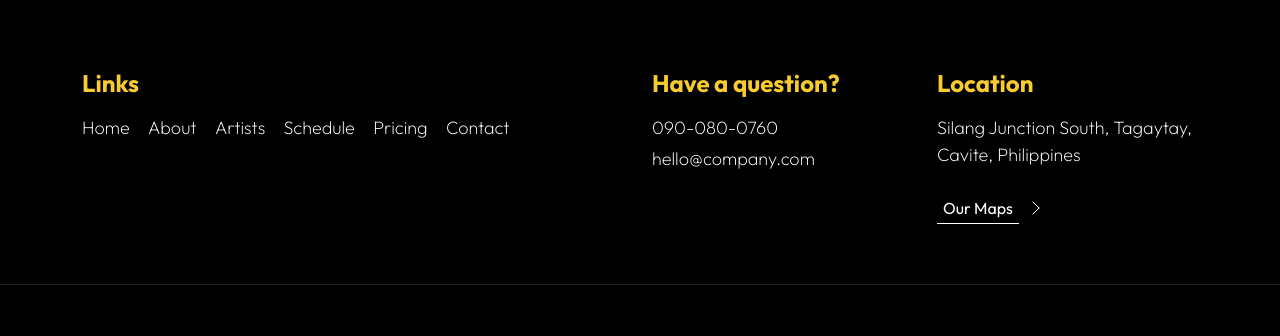
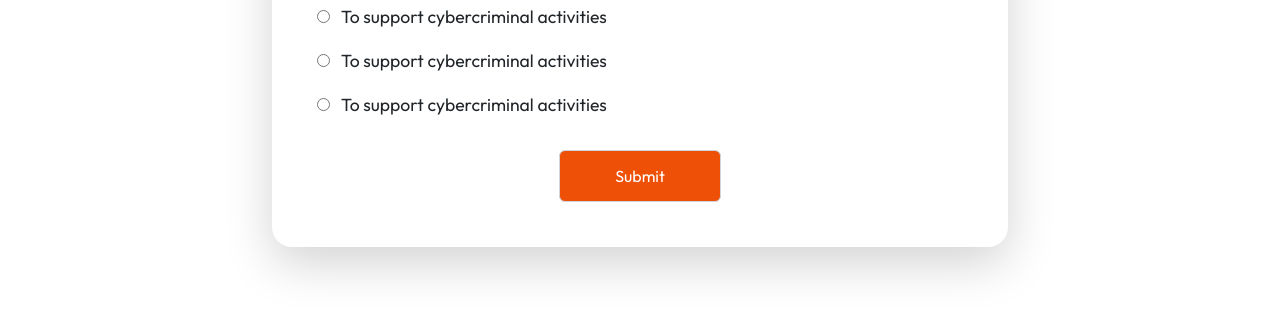
Before and after one commit to tusmun3105/WEBHACKT, a Flask app: template webHackt/templates/trial.html in a window 1280 px wide. Shown: the part 560-896 px from the top of the page. Run offline with Flask 3, Linux system fonts and the light colour scheme; the template is opened without the code that fills it, so the values that code supplies are empty; some libraries are stand-ins or nearby versions.

Commit message:
Add functionality to check answer and change question

```diff
--- a/webHackt/app.py
+++ b/webHackt/app.py
@@ -8,5 +8,9 @@
 def hello():
     return render_template('quiz.html')
 
+@app.route("/trial")
+def trial():
+    return render_template('trial.html')
+
 if __name__ == '__main__':
    app.run(debug = True)
--- a/webHackt/static/js/quiz.js
+++ b/webHackt/static/js/quiz.js
@@ -1,10 +1,9 @@
-$(document).ready(function(){
 const questions = [
     {
-            question: "What is the capital of France?",
+        question: "Why is it important for users to be cautious about the websites they visit and verify website URLs??",
         type : "text",
-            choices: ["London", "Berlin", "Madrid", "Paris"],
-            correctAnswer: "Paris",
+        choices: ["To support cybercriminal activities", "Try to give money", "To prevent fraud", "Paris"],
+        correctAnswer: "To support cybercriminal activities",
         path:" "
     },
     {
@@ -31,16 +30,47 @@
 
 ];
 
-    function checkAnswer(){
-        const selectedChoice = document.querySelector('input[name="choice"]:checked');
+let currentQuestionIndex = 0;
+
+function showQuestion() {
+    const currentQuestion = questions[currentQuestionIndex];
+    questionText.textContent = currentQuestion.question;
+    let quizHeader = "<h1 id=\"questionText\">Why is it important for users to be cautious about the websites they visit and verify website URLs?</h1>";
 
 }
 
-    $("button.trial").click(function(){
-        //content = ""
-        //$(".content_kneeboard").empty(); //if there are other elements in this div you want to preserve, keep in mind this will remove those too.
-        //$(".content_kneeboard").html(content);
-        alert("Hello! I am an alert box!!");
+$(document).ready(function(){
+
+      $(".form-control").click(function(){
+        SubmitText = "Submit";
+        NextText = "Next";
+        BtnText=$(this).text();
+        if(BtnText == SubmitText){
+            value = $("input[name='fav_language']:checked").val();
+            if(value == questions[currentQuestionIndex]['correctAnswer'])
+            {
+                $("#correctAnswer").text("Correct");
+                $(this).text("Next");
+                currentQuestionIndex++;
+            }
+            else
+            {
+                text = "Wrong!! the correct answer is : " + questions[currentQuestionIndex]['correctAnswer']
+                $("#correctAnswer").text(text);
+                $(this).text("Next");
+                currentQuestionIndex++
+            }
+        }
+        else if (BtnText == NextText)
+        {
+            $("#questionText").text(questions[currentQuestionIndex]['question'])
+            $(this).text("Submit");
+
+
+        }
+
+        //let newHeader =questions[1]['question'];
+        //$("#questionText").text(newHeader);
     });
 
 
--- a/webHackt/templates/trial.html
+++ b/webHackt/templates/trial.html
@@ -23,7 +23,7 @@
 
     <link href="static/css/templatemo-festava-live.css" rel="stylesheet">
 
-
+    <link href="static/css/quiz.css" rel="stylesheet">
 
     <!--
 
@@ -61,7 +61,6 @@
                 </a>
 
                 <a href="ticket.html" class="btn custom-btn d-lg-none ms-auto me-4">Buy Ticket</a>
-                <button type="button" class = "trial">Click Me!</button>
 
                 <button class="navbar-toggler" type="button" data-bs-toggle="collapse" data-bs-target="#navbarNav"
                     aria-controls="navbarNav" aria-expanded="false" aria-label="Toggle navigation">
@@ -113,6 +112,53 @@
 
 
                         <div class="tab-content shadow-lg mt-5" id="nav-tabContent">
+
+                            <div>
+                                <h1 id="questionText">Why is it important for users to be cautious about the websites they visit and verify website URLs?
+                                </h1>
+
+                            </div>
+
+                            <div class="question-container">
+
+                                <div class="text-question">
+                                    <div class="answer">
+                                        <input type="radio" id="ans1" name="fav_language" value="wrong answer">
+                                        <label for="ans1">To support cybercriminal activities</label>
+                                    </div>
+
+                                    <div class="answer">
+                                        <input type="radio" id="ans1" name="fav_language" value="To support cybercriminal activities">
+                                        <label for="ans1">To support cybercriminal activities</label>
+
+                                    </div>
+
+                                    <div class="answer">
+                                        <input type="radio" id="ans1" name="fav_language" value="To support cybercriminal activities">
+                                        <label for="ans1">To support cybercriminal activities</label><br>
+                                    </div>
+
+                                    <div class="answer">
+                                        <input type="radio" id="ans1" name="fav_language" value="To support cybercriminal activities">
+                                        <label for="ans1">To support cybercriminal activities</label><br>
+                                    </div>
+
+
+
+                                </div> <!-- text-question-->
+
+
+                            </div><!-- question-container-->
+
+                            <div class="correct-answer-container">
+
+                                <p id="correctAnswer"></p>
+
+                            </div>
+
+                            <div class="col-lg-3 col-md-10 col-6 mx-auto">
+                                <button type="submit" class="form-control submit-button-red">Submit</button>
+                            </div>
 
 
 
@@ -284,7 +330,6 @@
     <script src="static/js/custom.js"></script>
     <script src="static/js/quiz.js"></script>
 
-
 </body>
 
 </html>
```
Lines whose indentation alone changed are shown as unchanged.
